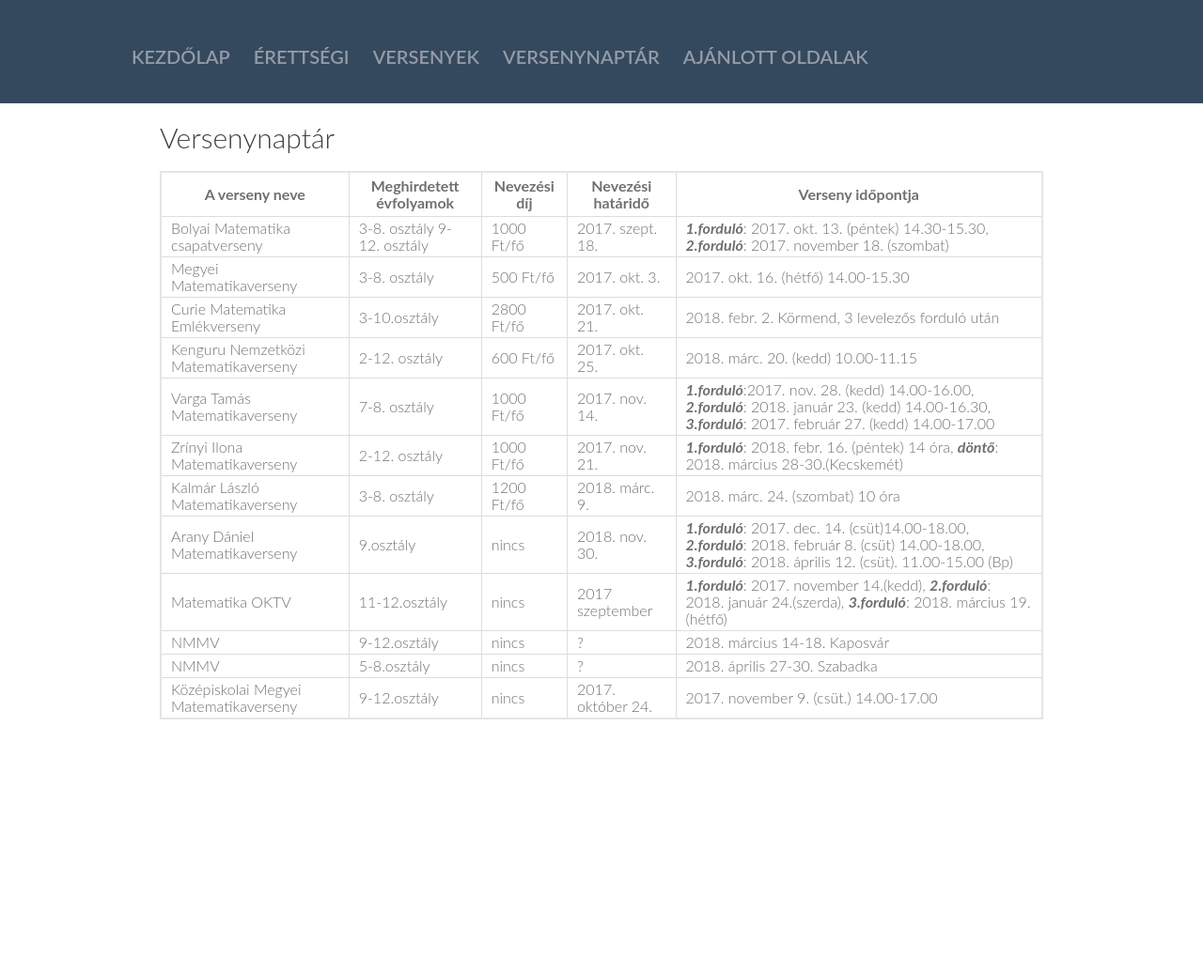
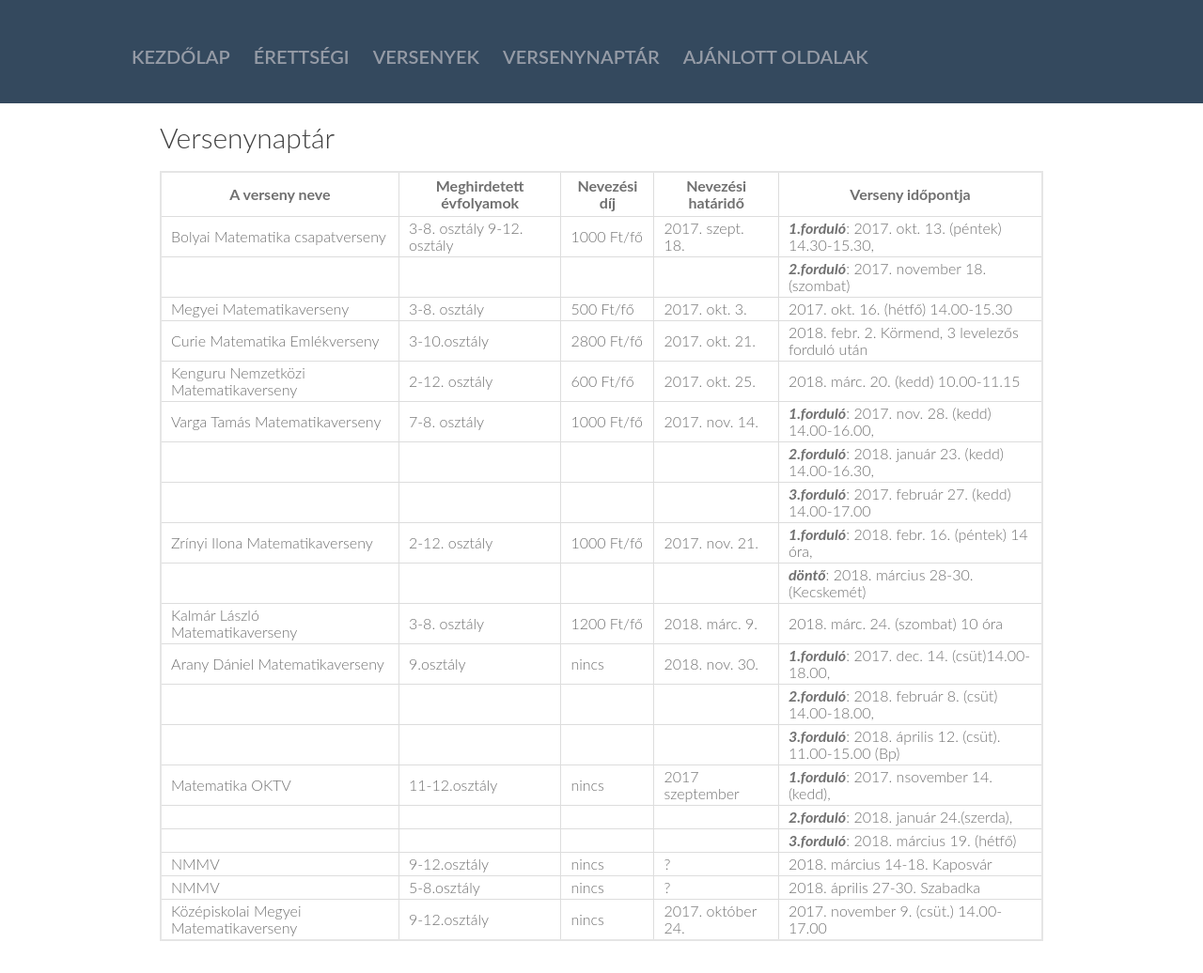
Before and after one commit to zmg-matematika/zmg-matematika.github.io, a Jekyll site: the page built from naptar.md, in a window 1280 px wide. Shown: the whole page at 94% size. Built offline with Jekyll 4.4.1, drawn with Linux system fonts in a browser that asks for light colours; before the commit the page ends 900 px from its top, so only the background shows below that.

```diff
--- a/_includes/naptar.md
+++ b/_includes/naptar.md
@@ -1,16 +1,24 @@
 # Versenynaptár
 
-| A verseny neve                        | Meghirdetett évfolyamok    | Nevezési díj | Nevezési határidő | Verseny időpontja                                                                                                                                     |
-|---------------------------------------|----------------------------|--------------|-------------------|-------------------------------------------------------------------------------------------------------------------------------------------------------|
-| Bolyai Matematika csapatverseny       | 3-8. osztály 9-12. osztály | 1000 Ft/fő   | 2017. szept. 18.  | ***1.forduló***: 2017. okt. 13. (péntek) 14.30-15.30, ***2.forduló***: 2017. november 18. (szombat)                                                             |
-| Megyei Matematikaverseny              | 3-8. osztály               | 500 Ft/fő    | 2017. okt. 3.     | 2017. okt. 16. (hétfő) 14.00-15.30                                                                                                                    |
-| Curie Matematika Emlékverseny         | 3-10.osztály               | 2800 Ft/fő   | 2017. okt. 21.    | 2018. febr. 2. Körmend, 3 levelezős forduló után                                                                                                      |
-| Kenguru Nemzetközi Matematikaverseny  | 2-12. osztály              | 600 Ft/fő    | 2017. okt. 25.    | 2018. márc. 20. (kedd) 10.00-11.15                                                                                                                    |
-| Varga Tamás Matematikaverseny         | 7-8. osztály               | 1000 Ft/fő   | 2017. nov. 14.    | ***1.forduló***:2017. nov. 28. (kedd) 14.00-16.00, ***2.forduló***: 2018. január 23. (kedd) 14.00-16.30, ***3.forduló***: 2017. február 27. (kedd) 14.00-17.00       |
-| Zrínyi Ilona Matematikaverseny        | 2-12. osztály              | 1000 Ft/fő   | 2017. nov. 21.    | ***1.forduló***: 2018. febr. 16. (péntek) 14 óra, ***döntő***: 2018. március 28-30.(Kecskemét)                                                                   |
-| Kalmár László Matematikaverseny       | 3-8. osztály               | 1200 Ft/fő   | 2018. márc. 9.    | 2018. márc. 24. (szombat) 10 óra                                                                                                                      |
-| Arany Dániel Matematikaverseny        | 9.osztály                  | nincs        | 2018. nov. 30.    | ***1.forduló***: 2017. dec. 14. (csüt)14.00-18.00, ***2.forduló***: 2018. február 8. (csüt) 14.00-18.00, ***3.forduló***: 2018. április 12. (csüt). 11.00-15.00 (Bp) |
-| Matematika OKTV                       | 11-12.osztály              | nincs        | 2017 szeptember   | ***1.forduló***: 2017. november 14.(kedd), ***2.forduló***: 2018. január 24.(szerda), ***3.forduló***: 2018. március 19. (hétfő)                                      |
-| NMMV                                  | 9-12.osztály               | nincs        | ?                 | 2018. március 14-18. Kaposvár                                                                                                                         |
-| NMMV                                  | 5-8.osztály                | nincs        | ?                 | 2018. április 27-30. Szabadka                                                                                                                         |
-| Középiskolai Megyei Matematikaverseny | 9-12.osztály               | nincs        | 2017. október 24. | 2017. november 9. (csüt.) 14.00-17.00
+| A verseny neve                        | Meghirdetett évfolyamok    | Nevezési díj | Nevezési határidő | Verseny időpontja                                            |
+|---------------------------------------|----------------------------|--------------|-------------------|--------------------------------------------------------------|
+| Bolyai Matematika csapatverseny       | 3-8. osztály 9-12. osztály | 1000 Ft/fő   | 2017. szept. 18.  | ***1.forduló***: 2017. okt. 13. (péntek) 14.30-15.30,        |
+|                                       |                            |              |                   |***2.forduló***: 2017. november 18. (szombat)                 |
+| Megyei Matematikaverseny              | 3-8. osztály               | 500 Ft/fő    | 2017. okt. 3.     | 2017. okt. 16. (hétfő) 14.00-15.30                           |
+| Curie Matematika Emlékverseny         | 3-10.osztály               | 2800 Ft/fő   | 2017. okt. 21.    | 2018. febr. 2. Körmend, 3 levelezős forduló után             |
+| Kenguru Nemzetközi Matematikaverseny  | 2-12. osztály              | 600 Ft/fő    | 2017. okt. 25.    | 2018. márc. 20. (kedd) 10.00-11.15                           |
+| Varga Tamás Matematikaverseny         | 7-8. osztály               | 1000 Ft/fő   | 2017. nov. 14.    | ***1.forduló***: 2017. nov. 28. (kedd) 14.00-16.00,          |
+|                                       |                            |              |                   | ***2.forduló***: 2018. január 23. (kedd) 14.00-16.30,        |
+|                                       |                            |              |                   | ***3.forduló***: 2017. február 27. (kedd) 14.00-17.00        |
+| Zrínyi Ilona Matematikaverseny        | 2-12. osztály              | 1000 Ft/fő   | 2017. nov. 21.    | ***1.forduló***: 2018. febr. 16. (péntek) 14 óra,            |
+|                                       |                            |              |                   | ***döntő***: 2018. március 28-30.(Kecskemét)                 |
+| Kalmár László Matematikaverseny       | 3-8. osztály               | 1200 Ft/fő   | 2018. márc. 9.    | 2018. márc. 24. (szombat) 10 óra                             |
+| Arany Dániel Matematikaverseny        | 9.osztály                  | nincs        | 2018. nov. 30.    | ***1.forduló***: 2017. dec. 14. (csüt)14.00-18.00,           |
+|                                       |                            |              |                   | ***2.forduló***: 2018. február 8. (csüt) 14.00-18.00,        |
+|                                       |                            |              |                   | ***3.forduló***: 2018. április 12. (csüt). 11.00-15.00 (Bp)  |
+| Matematika OKTV                       | 11-12.osztály              | nincs        | 2017 szeptember   | ***1.forduló***: 2017. nsovember 14.(kedd),                  |
+|                                       |                            |              |                   | ***2.forduló***: 2018. január 24.(szerda),                   |
+|                                       |                            |              |                   | ***3.forduló***: 2018. március 19. (hétfő)                   |
+| NMMV                                  | 9-12.osztály               | nincs        | ?                 | 2018. március 14-18. Kaposvár                                |
+| NMMV                                  | 5-8.osztály                | nincs        | ?                 | 2018. április 27-30. Szabadka                                |
+| Középiskolai Megyei Matematikaverseny | 9-12.osztály               | nincs        | 2017. október 24. | 2017. november 9. (csüt.) 14.00-17.00                        |
```
